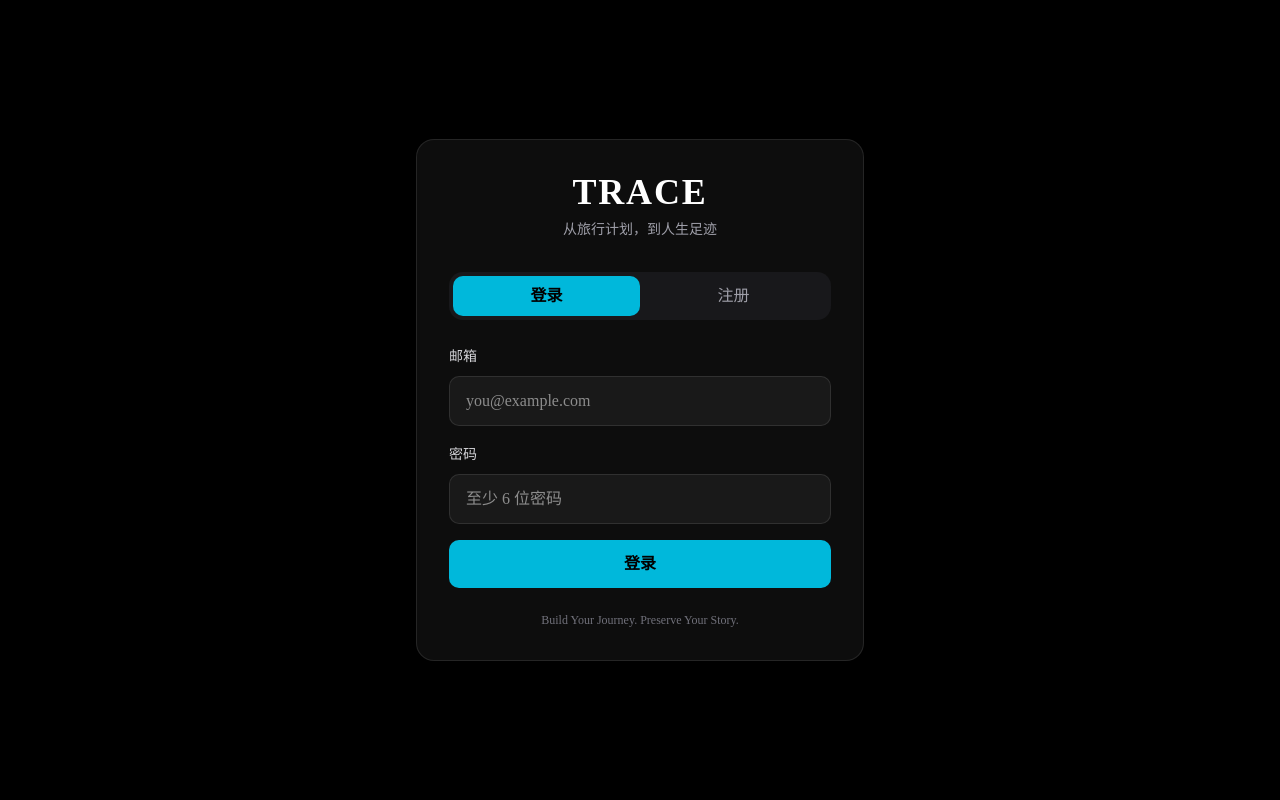
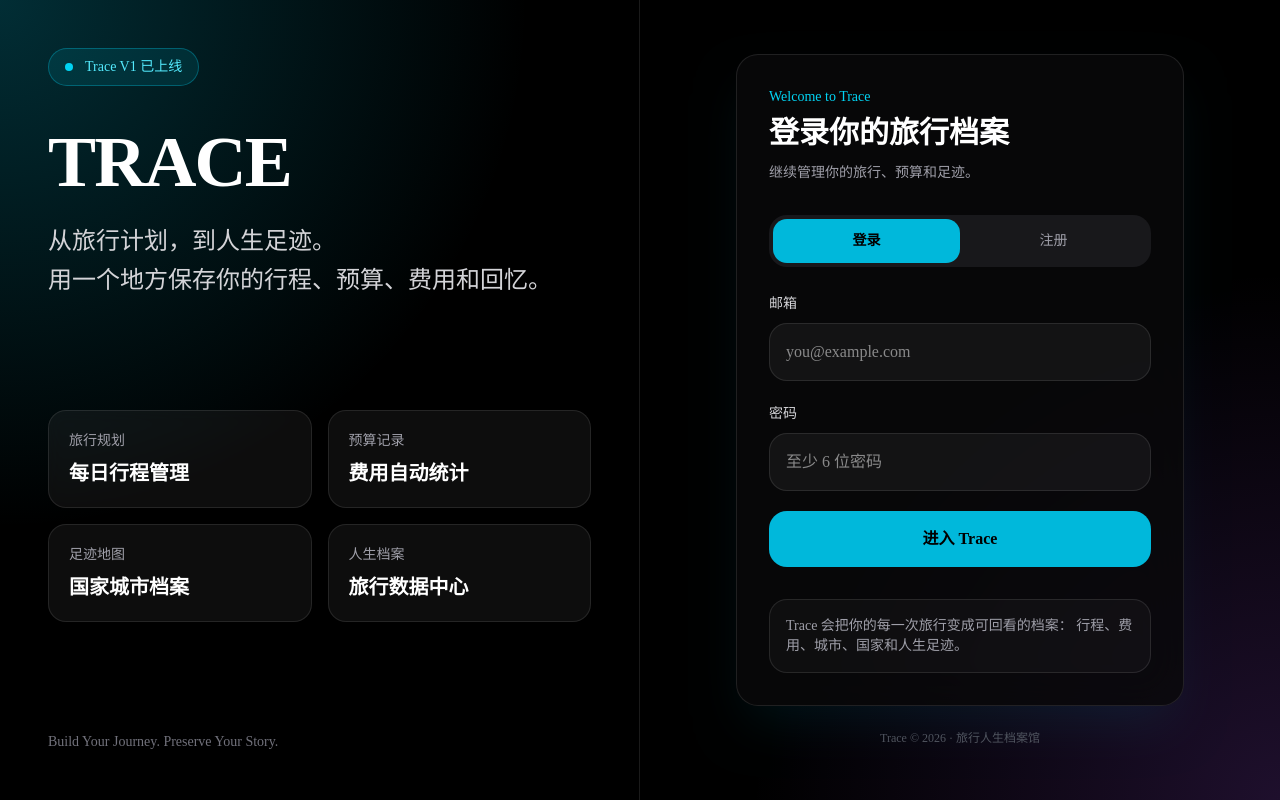
Before and after one commit to manruiwu06-design/Repository-name-trace-app, a Next.js app: page / in a window 1280 px wide. Built offline with nearby package versions, Linux system fonts and the light colour scheme; no server answers.

Commit message:
Update page.tsx

```diff
--- a/app/page.tsx
+++ b/app/page.tsx
@@ -58,7 +58,6 @@ export default function Home() {
       return;
     }
 
-    if (mode === "login") {
     const { error } = await supabase.auth.signInWithPassword({
       email,
       password,
@@ -73,44 +72,110 @@ export default function Home() {
 
     router.push("/overview");
   }
-  }
 
   return (
-    <main className="min-h-screen bg-black text-white flex items-center justify-center px-4">
-      <div className="w-full max-w-md rounded-2xl border border-white/10 bg-white/5 backdrop-blur-xl p-8">
-        <div className="mb-8 text-center">
-          <h1 className="text-4xl font-bold tracking-wider">TRACE</h1>
+    <main className="min-h-screen bg-black text-white overflow-hidden">
+      <div className="absolute inset-0 bg-[radial-gradient(circle_at_top_left,rgba(6,182,212,0.25),transparent_35%),radial-gradient(circle_at_bottom_right,rgba(168,85,247,0.18),transparent_35%)]" />
 
-          <p className="mt-2 text-sm text-zinc-400">
+      <div className="relative min-h-screen grid lg:grid-cols-2">
+        <section className="hidden lg:flex flex-col justify-between p-12 border-r border-white/10">
+          <div>
+            <div className="inline-flex items-center gap-3 rounded-full border border-cyan-400/30 bg-cyan-400/10 px-4 py-2 text-sm text-cyan-300">
+              <span className="h-2 w-2 rounded-full bg-cyan-400" />
+              Trace V1 已上线
+            </div>
+
+            <h1 className="mt-10 text-7xl font-bold tracking-tight">
+              TRACE
+            </h1>
+
+            <p className="mt-6 max-w-xl text-2xl leading-relaxed text-zinc-300">
+              从旅行计划，到人生足迹。
+              <br />
+              用一个地方保存你的行程、预算、费用和回忆。
+            </p>
+          </div>
+
+          <div className="grid grid-cols-2 gap-4">
+            <div className="rounded-2xl border border-white/10 bg-white/5 p-5 backdrop-blur">
+              <p className="text-sm text-zinc-400">旅行规划</p>
+              <h3 className="mt-2 text-xl font-semibold">每日行程管理</h3>
+            </div>
+
+            <div className="rounded-2xl border border-white/10 bg-white/5 p-5 backdrop-blur">
+              <p className="text-sm text-zinc-400">预算记录</p>
+              <h3 className="mt-2 text-xl font-semibold">费用自动统计</h3>
+            </div>
+
+            <div className="rounded-2xl border border-white/10 bg-white/5 p-5 backdrop-blur">
+              <p className="text-sm text-zinc-400">足迹地图</p>
+              <h3 className="mt-2 text-xl font-semibold">国家城市档案</h3>
+            </div>
+
+            <div className="rounded-2xl border border-white/10 bg-white/5 p-5 backdrop-blur">
+              <p className="text-sm text-zinc-400">人生档案</p>
+              <h3 className="mt-2 text-xl font-semibold">旅行数据中心</h3>
+            </div>
+          </div>
+
+          <p className="text-sm text-zinc-500">
+            Build Your Journey. Preserve Your Story.
+          </p>
+        </section>
+
+        <section className="flex items-center justify-center px-6 py-12">
+          <div className="w-full max-w-md">
+            <div className="mb-10 lg:hidden text-center">
+              <h1 className="text-5xl font-bold tracking-wider">TRACE</h1>
+              <p className="mt-3 text-zinc-400">
                 从旅行计划，到人生足迹
               </p>
             </div>
 
-        <div className="mb-6 grid grid-cols-2 rounded-xl bg-zinc-900 p-1">
+            <div className="rounded-3xl border border-white/10 bg-zinc-950/80 p-8 shadow-2xl shadow-cyan-500/10 backdrop-blur-xl">
+              <div className="mb-8">
+                <p className="text-sm text-cyan-400">
+                  Welcome to Trace
+                </p>
+
+                <h2 className="mt-2 text-3xl font-bold">
+                  {mode === "login" ? "登录你的旅行档案" : "创建 Trace 账号"}
+                </h2>
+
+                <p className="mt-3 text-sm text-zinc-400">
+                  {mode === "login"
+                    ? "继续管理你的旅行、预算和足迹。"
+                    : "开始记录你的第一段旅程。"}
+                </p>
+              </div>
+
+              <div className="mb-6 grid grid-cols-2 rounded-2xl bg-zinc-900 p-1">
                 <button
+                  type="button"
                   onClick={() => setMode("login")}
                   className={
                     mode === "login"
-                ? "rounded-lg bg-cyan-500 py-2 text-black font-semibold"
-                : "rounded-lg py-2 text-zinc-400"
+                      ? "rounded-xl bg-cyan-500 py-3 text-sm font-semibold text-black"
+                      : "rounded-xl py-3 text-sm text-zinc-400 hover:text-white"
                   }
                 >
                   登录
                 </button>
 
                 <button
+                  type="button"
                   onClick={() => setMode("register")}
                   className={
                     mode === "register"
-                ? "rounded-lg bg-cyan-500 py-2 text-black font-semibold"
-                : "rounded-lg py-2 text-zinc-400"
+                      ? "rounded-xl bg-cyan-500 py-3 text-sm font-semibold text-black"
+                      : "rounded-xl py-3 text-sm text-zinc-400 hover:text-white"
                   }
                 >
                   注册
                 </button>
               </div>
 
-        <form onSubmit={handleSubmit} className="space-y-4">
+              <form onSubmit={handleSubmit} className="space-y-5">
                 <div>
                   <label className="text-sm text-zinc-300">邮箱</label>
 
@@ -119,7 +184,7 @@ export default function Home() {
                     placeholder="you@example.com"
                     value={email}
                     onChange={(e) => setEmail(e.target.value)}
-              className="mt-2 w-full rounded-lg border border-white/10 bg-white/5 px-4 py-3 outline-none"
+                    className="mt-2 w-full rounded-2xl border border-white/10 bg-white/5 px-4 py-4 text-white outline-none transition focus:border-cyan-400"
                   />
                 </div>
 
@@ -131,26 +196,36 @@ export default function Home() {
                     placeholder="至少 6 位密码"
                     value={password}
                     onChange={(e) => setPassword(e.target.value)}
-              className="mt-2 w-full rounded-lg border border-white/10 bg-white/5 px-4 py-3 outline-none"
+                    className="mt-2 w-full rounded-2xl border border-white/10 bg-white/5 px-4 py-4 text-white outline-none transition focus:border-cyan-400"
                   />
                 </div>
 
                 <button
                   type="submit"
                   disabled={loading}
-            className="w-full rounded-lg bg-cyan-500 text-black py-3 font-semibold disabled:opacity-50"
+                  className="w-full rounded-2xl bg-cyan-500 py-4 font-bold text-black transition hover:bg-cyan-400 disabled:opacity-50"
                 >
                   {loading
                     ? "处理中..."
                     : mode === "login"
-              ? "登录"
-              : "注册"}
+                    ? "进入 Trace"
+                    : "创建账号"}
                 </button>
               </form>
 
-        <p className="mt-6 text-center text-xs text-zinc-500">
-          Build Your Journey. Preserve Your Story.
+              <div className="mt-8 rounded-2xl border border-white/10 bg-white/[0.03] p-4">
+                <p className="text-sm text-zinc-400">
+                  Trace 会把你的每一次旅行变成可回看的档案：
+                  行程、费用、城市、国家和人生足迹。
                 </p>
+              </div>
+            </div>
+
+            <p className="mt-6 text-center text-xs text-zinc-600">
+              Trace © 2026 · 旅行人生档案馆
+            </p>
+          </div>
+        </section>
       </div>
     </main>
   );
```
Lines whose indentation alone changed are shown as unchanged.
